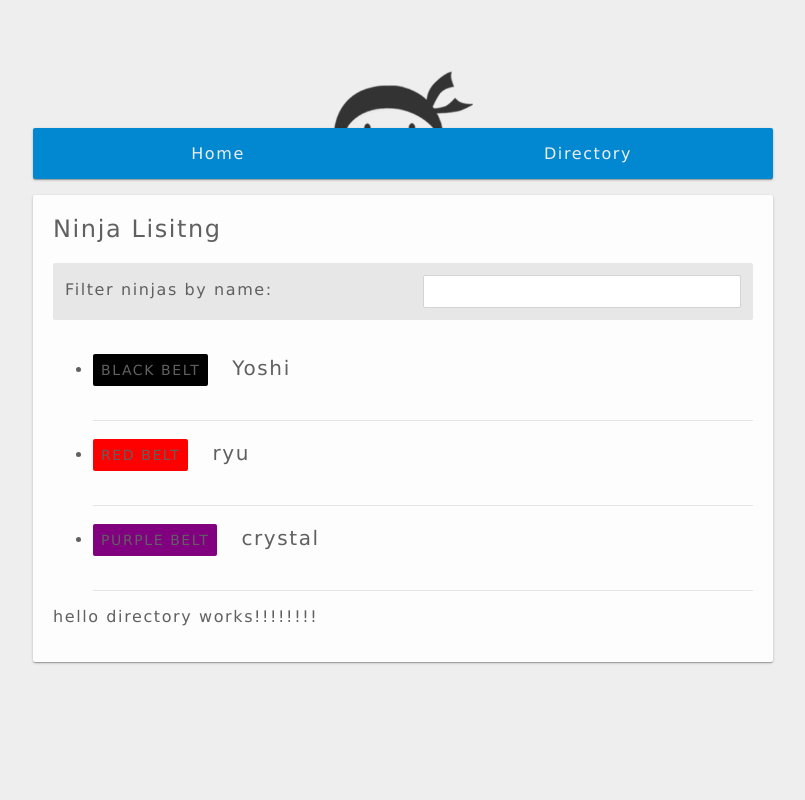
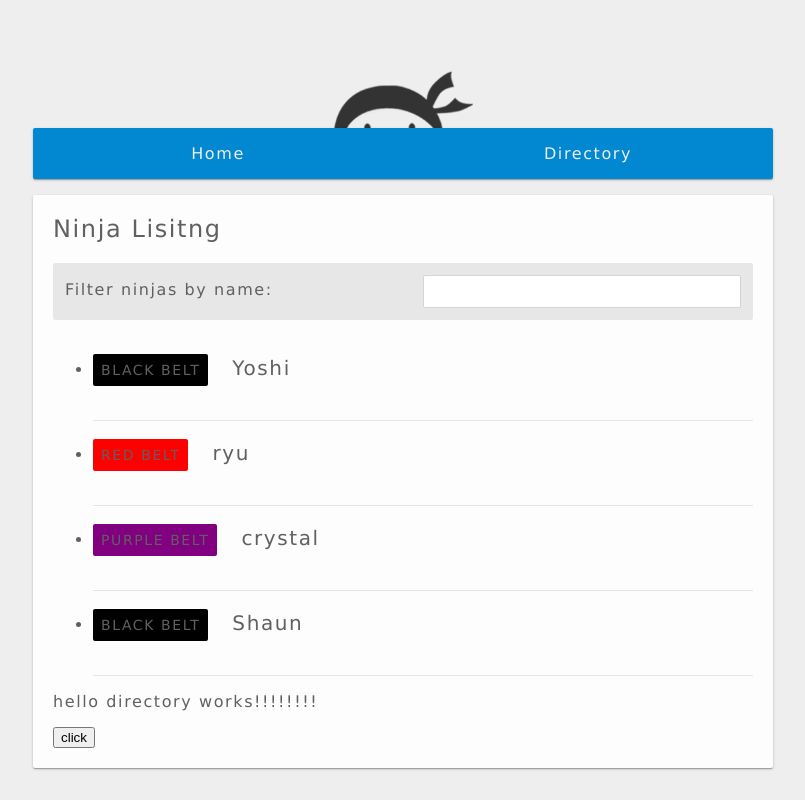
Before and after one commit to Pulkit219/Ang2NinjaProject, an Angular app: page /directory in a window 1280 px wide. Shown: the whole page, without its empty margins (237-1042 px from the left). Built offline with nearby package versions, Linux system fonts and the light colour scheme.

Commit message:
5th commit

```diff
--- /dev/null
+++ b/src/app/data.service.ts
@@ -0,0 +1,18 @@
+import 'rxjs/Rx';
+import { Injectable } from '@angular/core';
+import { HttpModule, RequestOptions,Http } from '@angular/http';
+
+
+
+@Injectable()
+export class DataService {
+
+  constructor(private http: Http) { }
+
+  fetchData(){
+   return this.http.get('./app/ninjas.json').map(
+    (res) => res.json()
+   );
+  }
+
+}
--- a/src/app/directory/directory.component.html
+++ b/src/app/directory/directory.component.html
@@ -5,13 +5,13 @@
 <form id ="filter">
 
     <label> Filter ninjas by name: </label>
-    <input type="text"   />
+     <input type="text"  [ngModelOptions]="{standalone: true}"  [(ngModel)]="term" />
 
 </form>
 
 <ul id ="ninja-listing">
 
-    <li *ngFor = "let ninja of ninjas">
+    <li *ngFor = "let ninja of ninjas | filter:term">
         <div class = "single-ninja">
 
             <span [ngStyle]= "{background: ninja.belt}">{{ninja.belt}} belt</span>
@@ -22,6 +22,9 @@
     </li>
 </ul>
 
+
+
 <p>
  hello  directory works!!!!!!!!
 </p>
+<button (click) ="logIt()">click</button>
--- a/src/app/directory/directory.component.ts
+++ b/src/app/directory/directory.component.ts
@@ -1,27 +1,40 @@
 import { Component, OnInit } from '@angular/core';
-import { ActivatedRoute } from '@angular/router';
+import { LoggingService } from '../logging.service';
+import{DataService} from '../data.service';
+// import 'rxjs/Rx';
+// import { Injectable } from '@angular/core';
+// import { HttpModule, RequestOptions,Http } from '@angular/http';
+
+
 
 
 @Component({
-  moduleId: module.id,
+
   selector: 'app-directory',
   templateUrl: './directory.component.html',
-  styleUrls: ['./directory.component.css']
+  styleUrls: ['./directory.component.css'],
+
 })
 export class DirectoryComponent implements OnInit {
-term:any;
- ninjas =[
-   {name: "Yoshi", belt:"black"},
-   {name: "ryu", belt:"red"},
-   {name: "crystal", belt:"purple"}
 
-];
+ term:any;
 
-  constructor() {
+ ninjas =[];
 
-  }
+  constructor(private logger : LoggingService, private dataService : DataService) {
+
+ }
+ logIt(){
+
+  this.logger.log();
+}
 
   ngOnInit() {
+
+    this.dataService.fetchData().subscribe(
+
+      (data) => this.ninjas = data
+    );
   }
 
 }
--- a/src/app/filter.pipe.ts
+++ b/src/app/filter.pipe.ts
@@ -5,8 +5,17 @@ import { Pipe, PipeTransform } from '@angular/core';
 })
 export class FilterPipe implements PipeTransform {
 
-  transform(value: any, args?: any): any {
-    return null;
+
+
+  transform(ninjas: any, term: any): any {
+
+    if(term === undefined) return ninjas;
+
+    return ninjas.filter(function(ninja){
+
+      return ninja.name.toLowerCase().includes(term.toLowerCase())
+    })
+
   }
 
 }
--- a/src/app/home/home.component.html
+++ b/src/app/home/home.component.html
@@ -9,3 +9,4 @@
 <input type="text" value ={{parentValue}}>-->
 <!--<p>{{ninja.name}}</p>
 <p>{{ninja.belt}}</p>-->
+<button (click) ="logIt()">click</button>
--- a/src/app/home/home.component.ts
+++ b/src/app/home/home.component.ts
@@ -1,7 +1,8 @@
 import { Component, OnInit } from '@angular/core';
+import { LoggingService } from '../logging.service';
 
 @Component({
-  moduleId: module.id,
+  // moduleId: module.id,
   selector: 'app-home',
   templateUrl: './home.component.html',
   styleUrls: ['./home.component.css']
@@ -12,7 +13,13 @@ export class HomeComponent implements OnInit {
 //  ninja:any;
 
 
-  constructor() { }
+  constructor(private logger : LoggingService) {
+
+ }
+ logIt(){
+
+  this.logger.log();
+}
 
   ngOnInit() {
   }
--- /dev/null
+++ b/src/app/logging.service.ts
@@ -0,0 +1,11 @@
+import { Injectable } from '@angular/core';
+
+@Injectable()
+export class LoggingService {
+  log (){
+    console.log("service started");
+  }
+
+  constructor() { }
+
+}
--- /dev/null
+++ b/src/app/ninjas.json
@@ -0,0 +1,10 @@
+
+  [
+   {"name": "Yoshi", "belt":"black"},
+   {"name": "ryu", "belt":"red"},
+   {"name": "crystal", "belt":"purple"},
+   {"name": "Shaun", "belt": "black"}
+
+
+
+  ]
--- a/src/main.ts
+++ b/src/main.ts
@@ -2,9 +2,12 @@ import { platformBrowserDynamic } from '@angular/platform-browser-dynamic';
 import { enableProdMode } from '@angular/core';
 import { environment } from './environments/environment';
 import { AppModule } from './app/app.module';
+import { LoggingService } from './app/logging.service';
+import { HttpModule, RequestOptions } from '@angular/http';
+import { DataService } from './app/data.service';
 
 if (environment.production) {
   enableProdMode();
 }
 
-platformBrowserDynamic().bootstrapModule(AppModule);
+platformBrowserDynamic().bootstrapModule(AppModule, [LoggingService,HttpModule, RequestOptions,DataService]);
```
Also changed, not shown: src/app/app.module.ts (+13 -4 lines), 2 other files (tests, documents, lock files or other folders).
